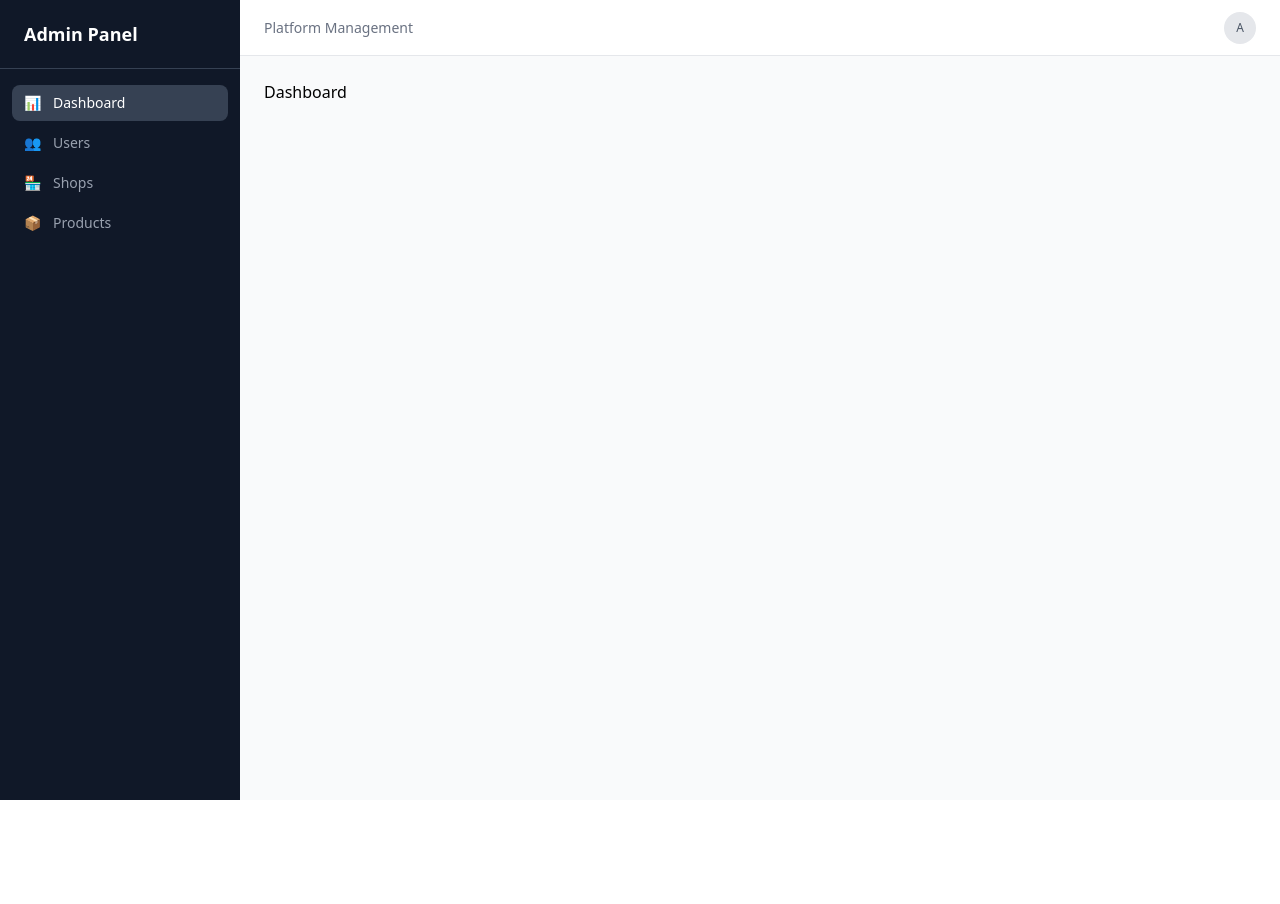
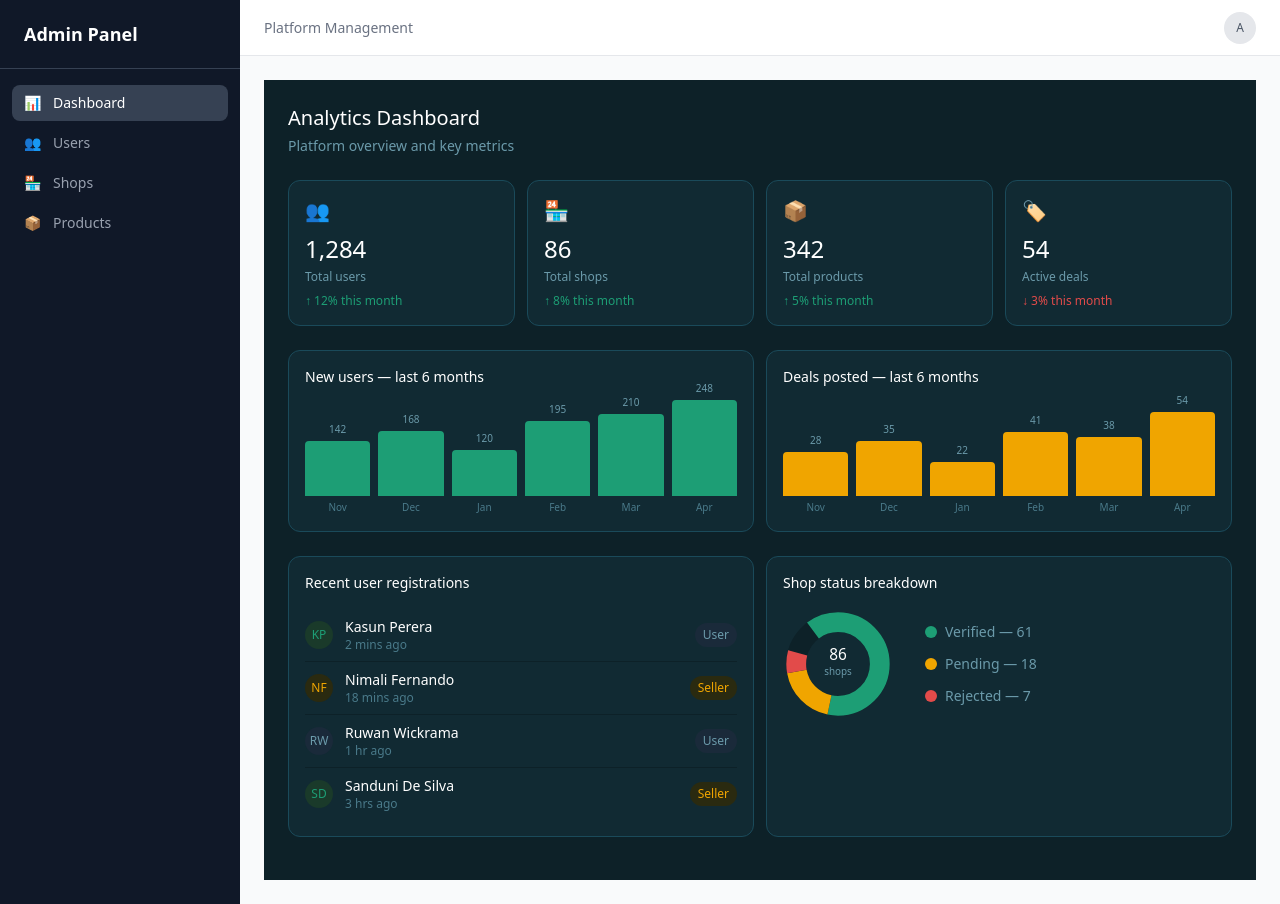
Before and after one commit to ShehanRanasinghe/zniyerbuy-admin-panel, a Next.js app: page /dashboard in a window 1280 px wide. Before the commit the page ends 800 px from the top, so only its background shows below. Built offline with nearby package versions, Linux system fonts and the light colour scheme.

Commit message:
add analytics dashboard

```diff
--- a/src/app/dashboard/page.tsx
+++ b/src/app/dashboard/page.tsx
@@ -1,3 +1,148 @@
+"use client";
+
+const stats = [
+  { icon: "👥", num: "1,284", label: "Total users", change: "↑ 12% this month", up: true },
+  { icon: "🏪", num: "86", label: "Total shops", change: "↑ 8% this month", up: true },
+  { icon: "📦", num: "342", label: "Total products", change: "↑ 5% this month", up: true },
+  { icon: "🏷️", num: "54", label: "Active deals", change: "↓ 3% this month", up: false },
+];
+
+const userBars = [
+  { month: "Nov", val: 142, h: 55 },
+  { month: "Dec", val: 168, h: 65 },
+  { month: "Jan", val: 120, h: 46 },
+  { month: "Feb", val: 195, h: 75 },
+  { month: "Mar", val: 210, h: 82 },
+  { month: "Apr", val: 248, h: 96 },
+];
+
+const dealBars = [
+  { month: "Nov", val: 28, h: 44 },
+  { month: "Dec", val: 35, h: 55 },
+  { month: "Jan", val: 22, h: 34 },
+  { month: "Feb", val: 41, h: 64 },
+  { month: "Mar", val: 38, h: 59 },
+  { month: "Apr", val: 54, h: 84 },
+];
+
+const recentUsers = [
+  { name: "Kasun Perera", time: "2 mins ago", role: "User", color: "#1a3a2a", textColor: "#1d9e75", initials: "KP" },
+  { name: "Nimali Fernando", time: "18 mins ago", role: "Seller", color: "#2a2a10", textColor: "#f0a500", initials: "NF" },
+  { name: "Ruwan Wickrama", time: "1 hr ago", role: "User", color: "#1a2a3a", textColor: "#6b9aaa", initials: "RW" },
+  { name: "Sanduni De Silva", time: "3 hrs ago", role: "Seller", color: "#1a3a2a", textColor: "#1d9e75", initials: "SD" },
+];
+
+const roleBadge: Record<string, string> = {
+  User: "bg-[#1a2a3a] text-[#6b9aaa]",
+  Seller: "bg-[#2a2a10] text-[#f0a500]",
+};
+
 export default function DashboardPage() {
-  return <div>Dashboard</div>;
+  return (
+    <div className="min-h-screen bg-[#0d2128] p-6">
+
+      {/* Header */}
+      <h1 className="text-xl font-medium text-white">Analytics Dashboard</h1>
+      <p className="text-[#6b9aaa] text-sm mt-1 mb-6">Platform overview and key metrics</p>
+
+      {/* Stats */}
+      <div className="grid grid-cols-4 gap-3 mb-6">
+        {stats.map((s) => (
+          <div key={s.label} className="bg-[#112a33] border border-[#1a4a5a] rounded-xl p-4">
+            <div className="text-xl mb-2">{s.icon}</div>
+            <div className="text-2xl font-medium text-white">{s.num}</div>
+            <div className="text-[#6b9aaa] text-xs mt-1">{s.label}</div>
+            <div className={`text-xs mt-2 ${s.up ? "text-[#1d9e75]" : "text-[#e24b4a]"}`}>{s.change}</div>
+          </div>
+        ))}
+      </div>
+
+      {/* Charts */}
+      <div className="grid grid-cols-2 gap-3 mb-6">
+
+        {/* Users chart */}
+        <div className="bg-[#112a33] border border-[#1a4a5a] rounded-xl p-4">
+          <div className="text-sm font-medium text-white mb-4">New users — last 6 months</div>
+          <div className="flex items-end gap-2 h-28">
+            {userBars.map((b) => (
+              <div key={b.month} className="flex-1 flex flex-col items-center gap-1">
+                <span className="text-[10px] text-[#6b9aaa]">{b.val}</span>
+                <div className="w-full bg-[#1d9e75] rounded-t" style={{ height: `${b.h}px` }}></div>
+                <span className="text-[10px] text-[#4a7a8a]">{b.month}</span>
+              </div>
+            ))}
+          </div>
+        </div>
+
+        {/* Deals chart */}
+        <div className="bg-[#112a33] border border-[#1a4a5a] rounded-xl p-4">
+          <div className="text-sm font-medium text-white mb-4">Deals posted — last 6 months</div>
+          <div className="flex items-end gap-2 h-28">
+            {dealBars.map((b) => (
+              <div key={b.month} className="flex-1 flex flex-col items-center gap-1">
+                <span className="text-[10px] text-[#6b9aaa]">{b.val}</span>
+                <div className="w-full bg-[#f0a500] rounded-t" style={{ height: `${b.h}px` }}></div>
+                <span className="text-[10px] text-[#4a7a8a]">{b.month}</span>
+              </div>
+            ))}
+          </div>
+        </div>
+
+      </div>
+
+      {/* Bottom row */}
+      <div className="grid grid-cols-2 gap-3">
+
+        {/* Recent users */}
+        <div className="bg-[#112a33] border border-[#1a4a5a] rounded-xl p-4">
+          <div className="text-sm font-medium text-white mb-4">Recent user registrations</div>
+          {recentUsers.map((u) => (
+            <div key={u.name} className="flex items-center justify-between py-2 border-b border-[#0d2128] last:border-none">
+              <div className="flex items-center gap-3">
+                <div className="w-7 h-7 rounded-full flex items-center justify-center text-xs font-medium flex-shrink-0"
+                  style={{ background: u.color, color: u.textColor }}>
+                  {u.initials}
+                </div>
+                <div>
+                  <div className="text-sm text-white">{u.name}</div>
+                  <div className="text-xs text-[#4a7a8a]">{u.time}</div>
+                </div>
+              </div>
+              <span className={`text-xs px-2 py-1 rounded-full ${roleBadge[u.role]}`}>{u.role}</span>
+            </div>
+          ))}
+        </div>
+
+        {/* Shop breakdown */}
+        <div className="bg-[#112a33] border border-[#1a4a5a] rounded-xl p-4">
+          <div className="text-sm font-medium text-white mb-4">Shop status breakdown</div>
+          <div className="flex items-center gap-8 mt-4">
+            <svg width="110" height="110" viewBox="0 0 100 100">
+              <circle cx="50" cy="50" r="38" fill="none" stroke="#0d2128" strokeWidth="18"/>
+              <circle cx="50" cy="50" r="38" fill="none" stroke="#1d9e75" strokeWidth="18"
+                strokeDasharray="152 87" strokeDashoffset="25" transform="rotate(-90 50 50)"/>
+              <circle cx="50" cy="50" r="38" fill="none" stroke="#f0a500" strokeWidth="18"
+                strokeDasharray="45 194" strokeDashoffset="-127" transform="rotate(-90 50 50)"/>
+              <circle cx="50" cy="50" r="38" fill="none" stroke="#e24b4a" strokeWidth="18"
+                strokeDasharray="17 222" strokeDashoffset="-172" transform="rotate(-90 50 50)"/>
+              <text x="50" y="46" textAnchor="middle" fontSize="14" fontWeight="500" fill="#ffffff">86</text>
+              <text x="50" y="60" textAnchor="middle" fontSize="9" fill="#6b9aaa">shops</text>
+            </svg>
+            <div className="flex flex-col gap-3">
+              <div className="flex items-center gap-2 text-sm text-[#6b9aaa]">
+                <span className="w-3 h-3 rounded-full bg-[#1d9e75]"></span>Verified — 61
+              </div>
+              <div className="flex items-center gap-2 text-sm text-[#6b9aaa]">
+                <span className="w-3 h-3 rounded-full bg-[#f0a500]"></span>Pending — 18
+              </div>
+              <div className="flex items-center gap-2 text-sm text-[#6b9aaa]">
+                <span className="w-3 h-3 rounded-full bg-[#e24b4a]"></span>Rejected — 7
+              </div>
+            </div>
+          </div>
+        </div>
+
+      </div>
+    </div>
+  );
 }
```
